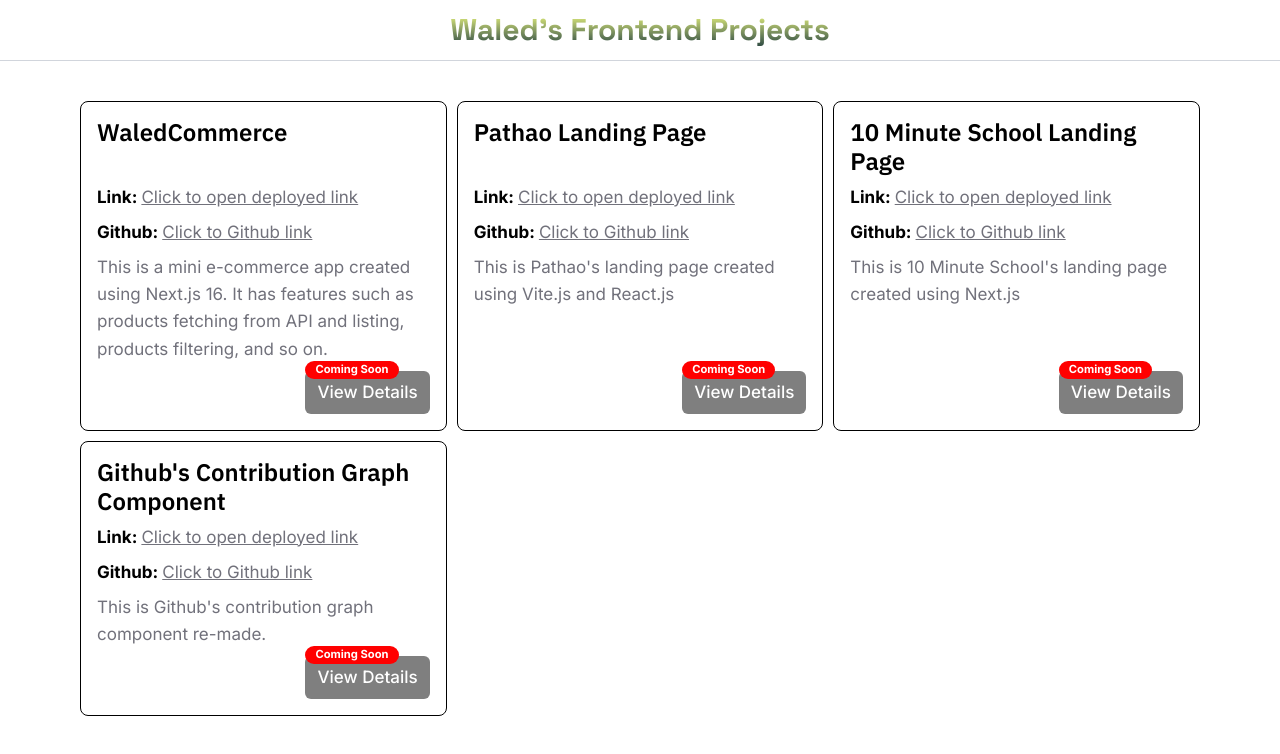
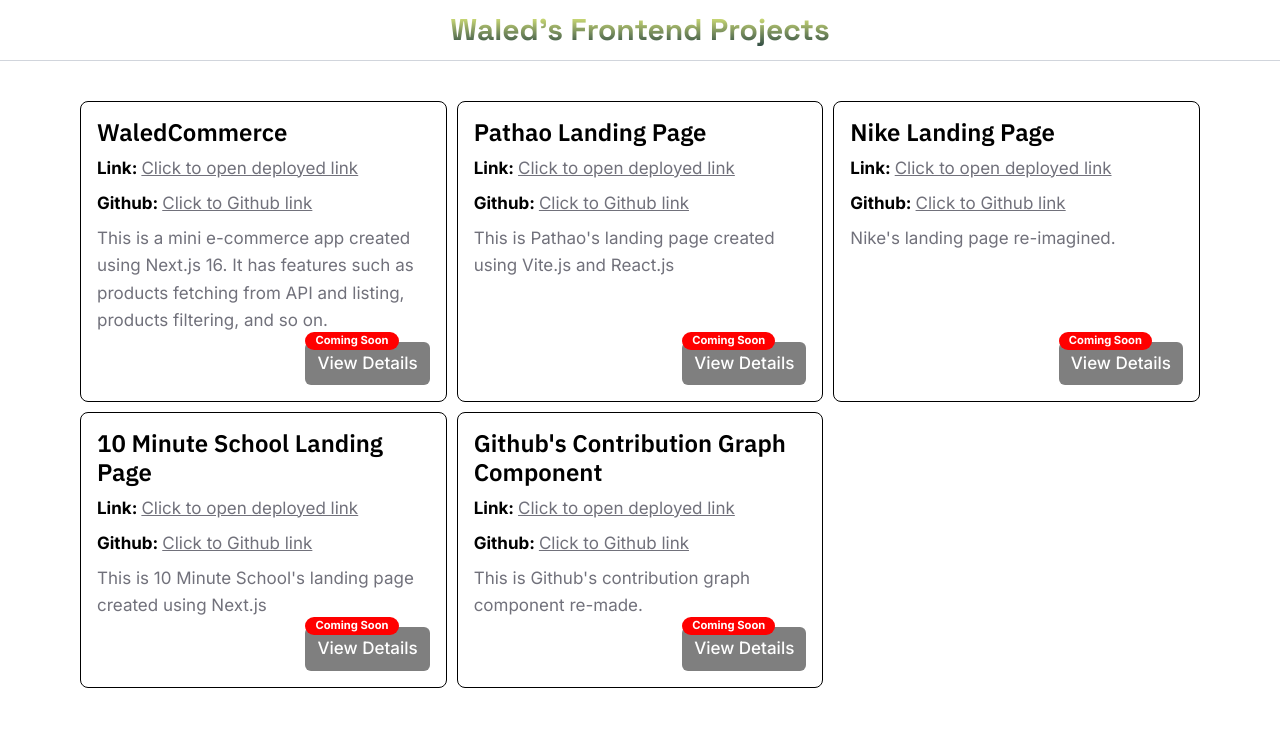
Before and after one commit to waledkarim/waleds-frontend-projects, a Next.js app: page / in a window 1280 px wide. Shown: the top 754 px of the page. Built offline with nearby package versions, Linux system fonts and the light colour scheme.

Commit message:
feat: add nike landing page project

```diff
--- a/src/data/projects.js
+++ b/src/data/projects.js
@@ -13,6 +13,13 @@
     github: "https://github.com/waledkarim/pathao-landing-page",
     description:
       "This is Pathao's landing page created using Vite.js and React.js",
+    enabled: false,
+  },
+  {
+    title: "Nike Landing Page",
+    link: "https://waledkarim.github.io/nike/",
+    github: "https://github.com/waledkarim/nike",
+    description: "Nike's landing page re-imagined.",
     enabled: false,
   },
   {
```
